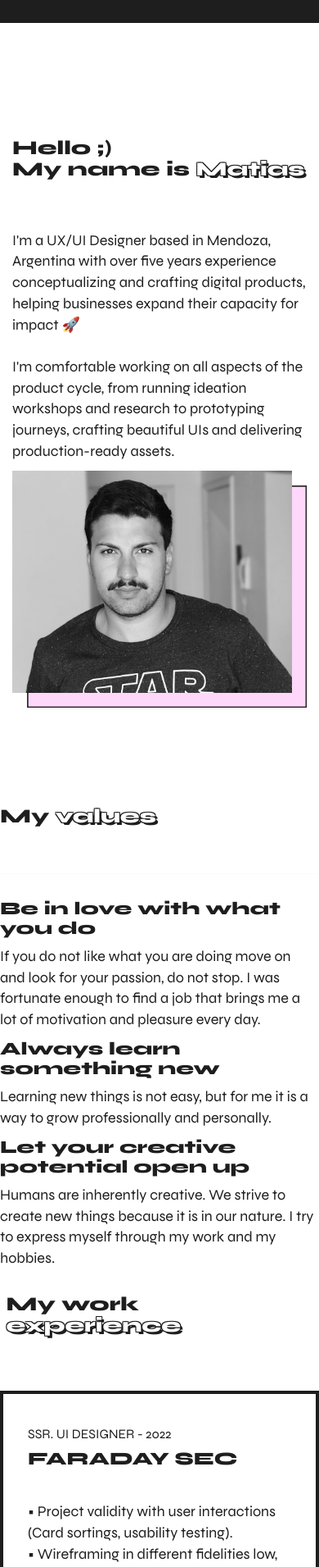
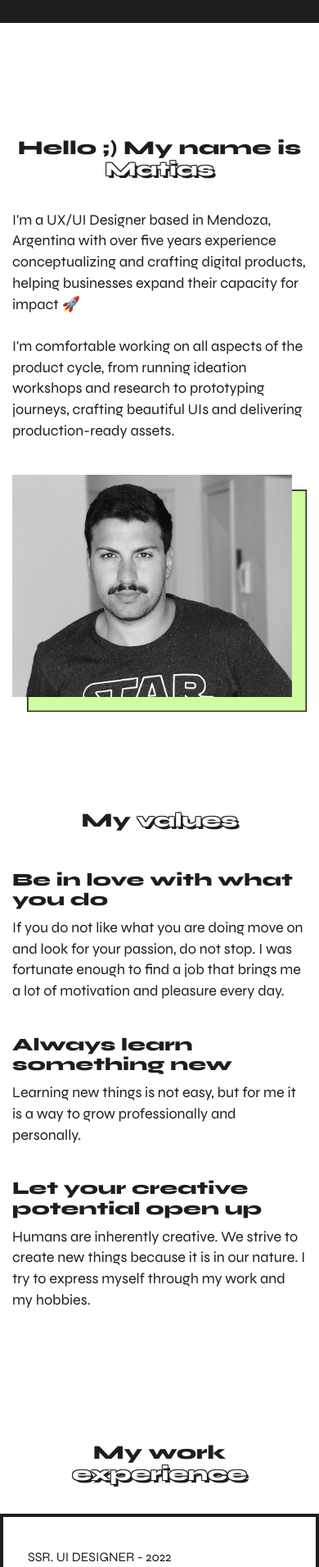
Before and after one commit to matiasmassut/3erEntrega, a website: page about.html in a window 390 px wide. Shown: the part 83-1994 px from the top of the page at 82% size. Drawn offline with nearby package versions, Linux system fonts and the light colour scheme.

Commit message:
iterando version mobile

```diff
--- a/about.html
+++ b/about.html
@@ -46,11 +46,11 @@
 	<main class="container-fluid">
 		<div class="about row align-items-center">
 			<div class="col-12 col-lg-6">
-				<h2>Hello ;)<br> My name is <span class="outline">Matias</span></h2>
+				<h2>Hello ;) My name is <span class="outline">Matias</span></h2>
 				<p>I'm a UX/UI Designer based in Mendoza, Argentina with over five years experience conceptualizing and crafting digital products, helping businesses expand their capacity for impact 🚀<br><br>I'm comfortable working on all aspects of the product cycle, from running ideation workshops and research to prototyping journeys, crafting beautiful UIs and delivering production-ready assets.</p>
 			</div>
 			<div class="img-profile col-12 col-lg-6">
-				<img src="assets/img/img-profile.png">
+				<img src="assets/img/img-profile-2.png">
 			</div>
 		</div>
 
--- a/scss/style.scss
+++ b/scss/style.scss
@@ -446,13 +446,28 @@ footer {
 
     .about {
         padding: 100px 15px 100px 15px;
+        h2 {
+            text-align: center;
+        }
 
         img {
+            margin-top: 30px;
             width: 100%;
+        }
+    }
+
+    .values {
+        padding: 0px 15px 100px 15px;
+        h2 {
+            text-align: center;
+        }
+
+        hr {
+            display: none;
         }
 
         p {
-            padding-top: 25px;
+            padding-bottom: 30px;
         }
     }
 
@@ -483,6 +498,11 @@ footer {
 
     .projects {
         padding: 100px 15px 100px 15px;
+        justify-content: center;
+
+        h2 {
+            text-align: center;
+        }
 
         .card {
             padding: 10px;
@@ -523,16 +543,18 @@ footer {
 
     .work-experience {
         padding: 0px 15px 100px 15px;
+        h2 {
+            text-align: center;
+        }
 
         h4 {
             padding-bottom: 30px;
 
         }
-
         .jobs {
             padding: 30px;
             border: 4px solid #1E1E1E;
-            margin-top: 30px;
+            margin-bottom: 30px;
         }
     }
 
```
Also changed, not shown: index.html (+1 -2 lines), assets/img/img-profile-2.png (added), css/estilo.css.
